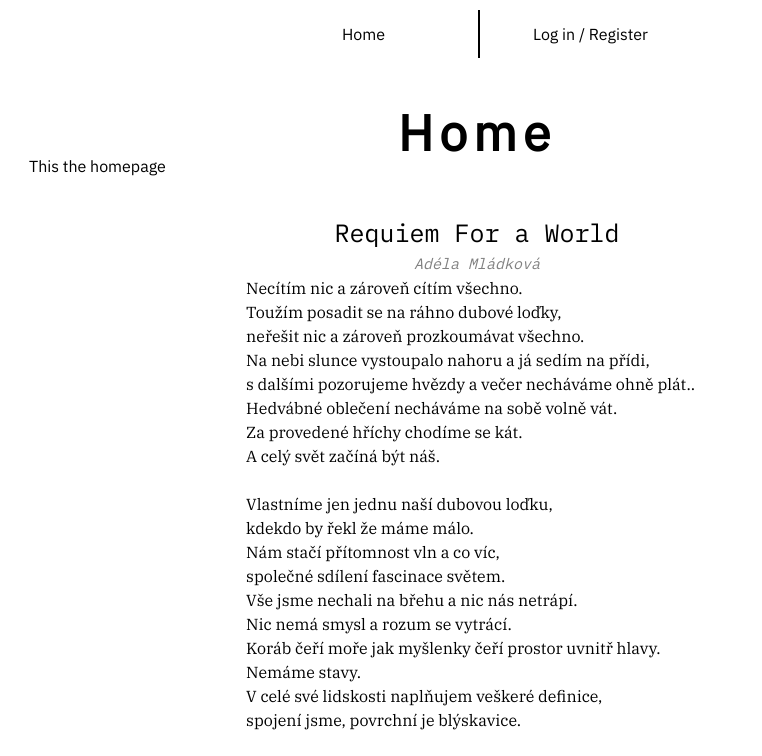
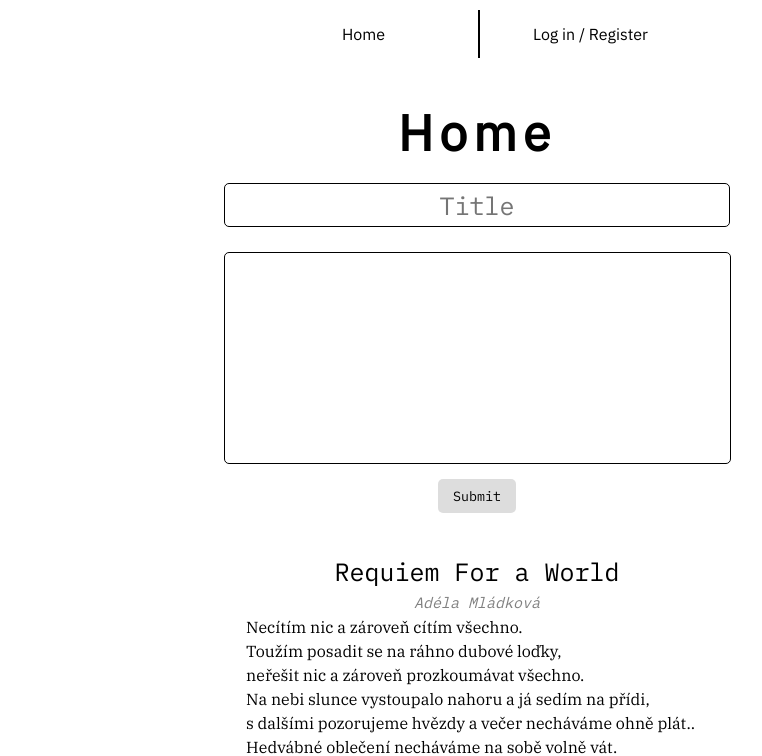
Before and after one commit to jakubmann/_SLUM, a PHP site: page / in a window 1280 px wide. Shown: the part 150-906 px from the top of the page, without its empty margins (163-925 px from the left). Run offline with PHP 8.4, Linux system fonts and the light colour scheme; a user stored in the database is signed in; data comes from the database, SQL or seed files in the repository.

Commit message:
Posting text

```diff
--- a/controllers/home_controller.php
+++ b/controllers/home_controller.php
@@ -12,5 +12,6 @@ class home_controller extends Controller
     {
         parent::__construct();
         $this->view->render('layout', 'home');
+        $this->view->model = $this->model;
     }
 }
--- a/lib/view.php
+++ b/lib/view.php
@@ -3,10 +3,11 @@
 class View
 {
     private $controller;
-    public function __construct($data, $controller)
+    public function __construct($data, $controller, $model = null)
     {
         $this->data = $data;
         $this->controller = $controller;
+        $this->model = $model;
     }
 
     public function render($layout = null, $file)
--- a/public/js/main.js
+++ b/public/js/main.js
@@ -1,7 +1,62 @@
 var red = '#e55757';
 var green = '#3a9e4c';
 
+
+
+function textAreaAdjust(o) {
+    o.style.height = "1px";
+    o.style.height = (25 + o.scrollHeight) + "px";
+}
+
+
+/********************************
+ *                               *
+ *              AJAX             *
+ *                               *
+ ********************************/
 $('document').ready(function() {
+
+    //text form
+    function submitTextForm() {
+        var data = $('#text-form').serialize();
+        $.ajax({
+            type: 'POST',
+            url: 'ajax/text.php',
+            data: data,
+            success: function(data) {
+                console.log(data);
+                if (data == 0) {
+                    $('.text__title').css('border-color', green);
+                    $('.text__title').css('color', green);
+                    $('.text__body').css('border-color', green);
+                    $('.text__body').css('color', green);
+                    $('#error').html('<div class="alert">Posted!</div>');
+                    setTimeout('window.location.href = "/"; ', 1000);
+                }
+                if (data == 3) {
+                    $('#error').html('<div class="alert">You must be logged in!</div>');
+                }
+
+            }
+        })
+    }
+
+    $('#text-form').validate({
+        rules: {
+            title: {
+                required: true
+            },
+            body: {
+                required: true
+            }
+        },
+        messages: {
+            title: 'Please enter a title.',
+            body: 'Please enter text.'
+        },
+        submitHandler: submitTextForm
+    });
+
     //registration
     function submitRegisterForm() {
         var data = $('#register-form').serialize();
@@ -17,7 +72,7 @@ $('document').ready(function() {
                     $('#error').html('<div class="alert">Username already taken!</div>');
                 } else if (data == 'registered') {
                     $('#register-form').html('<div class="alert--success">Registered successfully!</div>');
-                    setTimeout('window.location.href = "index.php"; ', 1000);
+                    setTimeout('window.location.href = "/"; ', 1000);
                 } else {
                     $('#error').html('<div class="alert">' + data + '</div>')
                 }
--- /dev/null
+++ b/public/scss/_footer.scss
@@ -0,0 +1,11 @@
+.footer {
+    margin-top: 5%;
+    padding-top: 50px;
+    padding-bottom: 25px;
+
+    &__text {
+        font-family: $plex-mono;
+        text-align: center;
+        font-size: 15px;
+    }
+}
--- /dev/null
+++ b/public/scss/_submit.scss
@@ -0,0 +1,60 @@
+.submit_text {
+    margin-top: 25px;
+    text-align: center;
+
+    .alert {
+        margin-bottom: 10px;
+        font-family: $plex-mono;
+        font-size: 13px;
+        color: $green;
+    }
+    .error {
+        font-family: $plex-mono;
+        font-size: 13px;
+        color: $red;
+    }
+
+    .text {
+        &__title {
+            border-radius: 5px;
+            border: $default_border;
+            display: block;
+            margin: 0 auto;
+            width: 500px;
+            height: 40px;
+            text-align: center;
+            font-family: $plex-mono;
+            font-weight: 100;
+            font-size: 25px;
+            @media (max-width: $phone) {
+                font-size: 20px;
+            }
+        }
+
+        &__body {
+            border-radius: 5px;
+            border: $default_border;
+            display: block;
+            margin: 25px auto 0;
+            width: 475px;
+            padding: 15px;
+            resize: none;
+            font-family: $plex-serif;
+            font-weight: 100;
+            @media (max-width: $phone) {
+                font-size: 12px;
+            }
+        }
+    }
+
+    .submit_button {
+        display: block;
+        margin: 0 auto;
+        border: none;
+        padding: 8px 15px;
+        margin-top: 15px;
+        background-color: #dddddd;
+        font-family: $plex-mono;
+        border-radius: 5px;
+    }
+}
--- /dev/null
+++ b/public/scss/_user.scss
@@ -0,0 +1,29 @@
+.user {
+    width: 90%;
+    margin: 0px auto;
+    text-align: center;
+    margin-top: 25px;
+
+    &__username {
+        font-family: $plex-mono;
+        font-size: 25px;
+    }
+
+    .userinfo {
+        display: inline-block;
+        margin: 0px auto;
+        margin-top: 10px;
+        text-align: left;
+        &__name {
+            font-family: $plex-sans;
+        }
+
+        &__email {
+            font-family: $plex-sans;
+        }
+
+        &__regdate {
+            font-family: $plex-sans;
+        }
+    }
+}
--- a/public/scss/main.scss
+++ b/public/scss/main.scss
@@ -6,3 +6,6 @@
 @import "error";
 @import "register";
 @import "post";
+@import "submit";
+@import "footer";
+@import "user";
--- a/template/home.phtml
+++ b/template/home.phtml
@@ -1,14 +1,20 @@
 <div class='home'>
     <h1 class='home__title'>Home</h1>
-    <p class='home__desc'>This the homepage</p>
+    <?php
+    session_start();
+
+    if (isset($_SESSION['user_id'])) {
+        require 'submit.phtml';
+    }
+    ?>
     <div class='posts'>
     <?php
       ob_start();
-      foreach($posts as $post) {
-        ob_start();
+      foreach ($posts as $post) {
+          ob_start();
           $postdata = $post->getcontent();
           require 'post.phtml';
-        ob_end_flush();
+          ob_end_flush();
       }
       ob_end_flush();
     ?>
--- a/template/layout.phtml
+++ b/template/layout.phtml
@@ -1,11 +1,15 @@
 <!doctype html>
 <html>
     <head>
-        <title><?= $title; ?></title>
+        <title><?= $title . " | Slum"; ?></title>
         <link rel='stylesheet' type='text/css' href='/public/css/main.css'>
+        <meta charset="UTF-8">
+        <meta name="description" content="A website for sharing text">
+        <meta name="keywords" content="Text, Poetry">
+        <meta name="author" content="Jakub Mann">
         <meta name="viewport" content="width=device-width, initial-scale=1.0">
         <link href="https://fonts.googleapis.com/css?family=IBM+Plex+Mono|IBM+Plex+Sans|IBM+Plex+Sans+Condensed|IBM+Plex+Serif" rel="stylesheet">
-        <meta charset="UTF-8">
+
 
         <script type='text/javascript' src="https://ajax.googleapis.com/ajax/libs/jquery/3.3.1/jquery.min.js"></script>
         <script type='text/javascript' src="https://cdn.jsdelivr.net/npm/jquery-validation@1.19.0/dist/jquery.validate.js"></script>
--- a/template/post.phtml
+++ b/template/post.phtml
@@ -1,5 +1,5 @@
 <div class='post'>
-    <a class='post__title' href='<?= 'post/id/' . $postdata['id']; ?>'><?= $postdata['title']; ?></a></h2>
+    <a class='post__title' href='<?= 'post/id/' . $postdata['id']; ?>'><?= $postdata['title']; ?></a>
     <a class='post__author' href='<?= 'user/id/' . $postdata['author']; ?>'><?=$postdata['authorName']?></a>
     <br>
     <p class='post__body'><?= nl2br($postdata['body']); ?></p>
--- /dev/null
+++ b/template/submit.phtml
@@ -0,0 +1,11 @@
+<div class='submit_text'>
+    <div id='error'>
+
+    </div>
+    <form class='text-form' method='POST' id='text-form'>
+        <input type='text'  placeholder='Title' autocomplete="off" name='title' class='text__title' id='title'>
+        <textarea onkeyup="textAreaAdjust(this)" style="overflow:hidden" rows='10' autocomplete="off" cols='50' name ='body' class='text__body' id='body'></textarea>
+        <button class="submit_button" type="submit" name="submit">Submit</button>
+    </form>
+
+</div>
```
Also changed, not shown: ajax/text.php (added, +59 -0 lines), template/user.phtml (+11 -7 lines), models/posts.php (line endings or trailing spaces), public/css/main.css.
